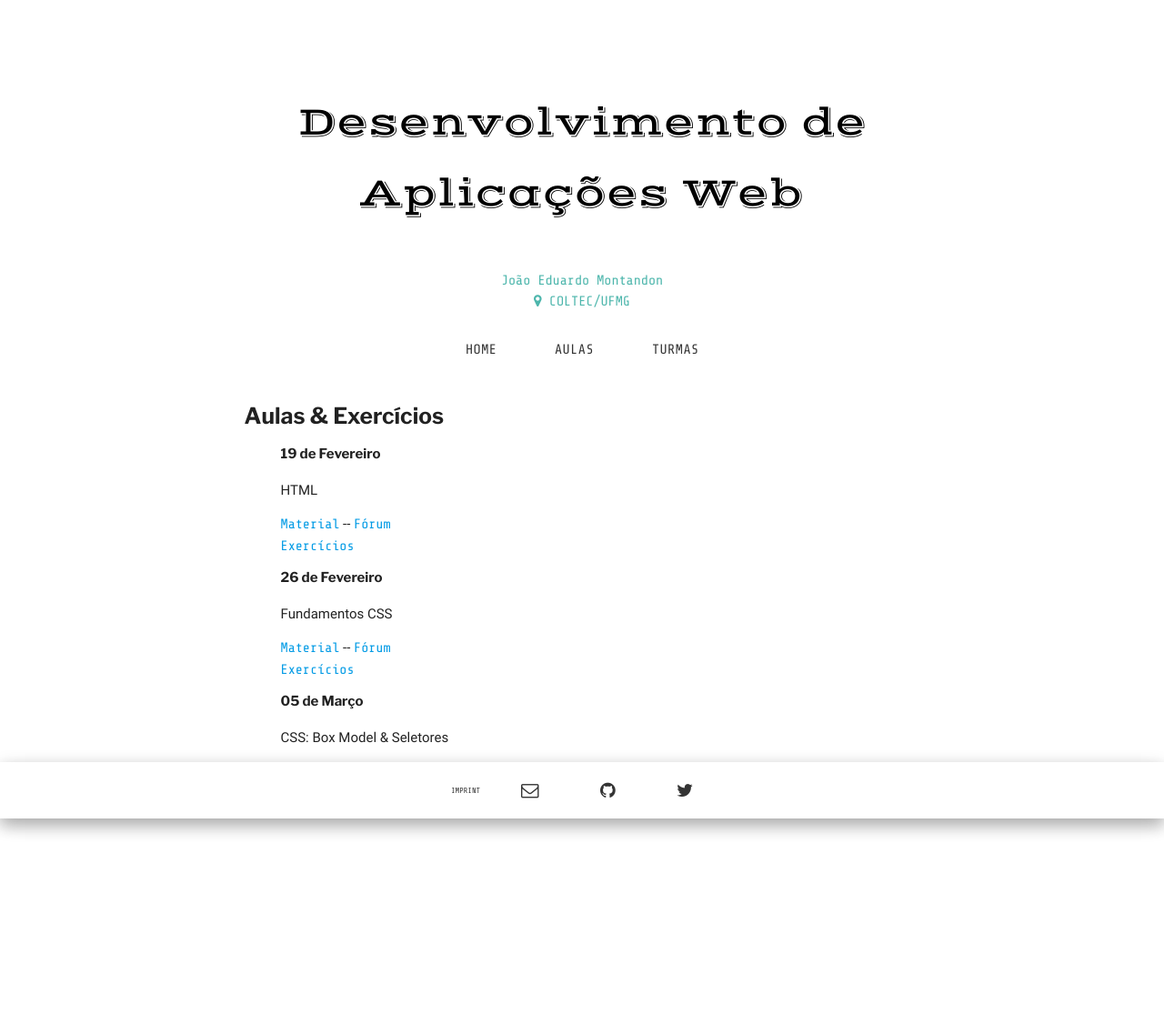
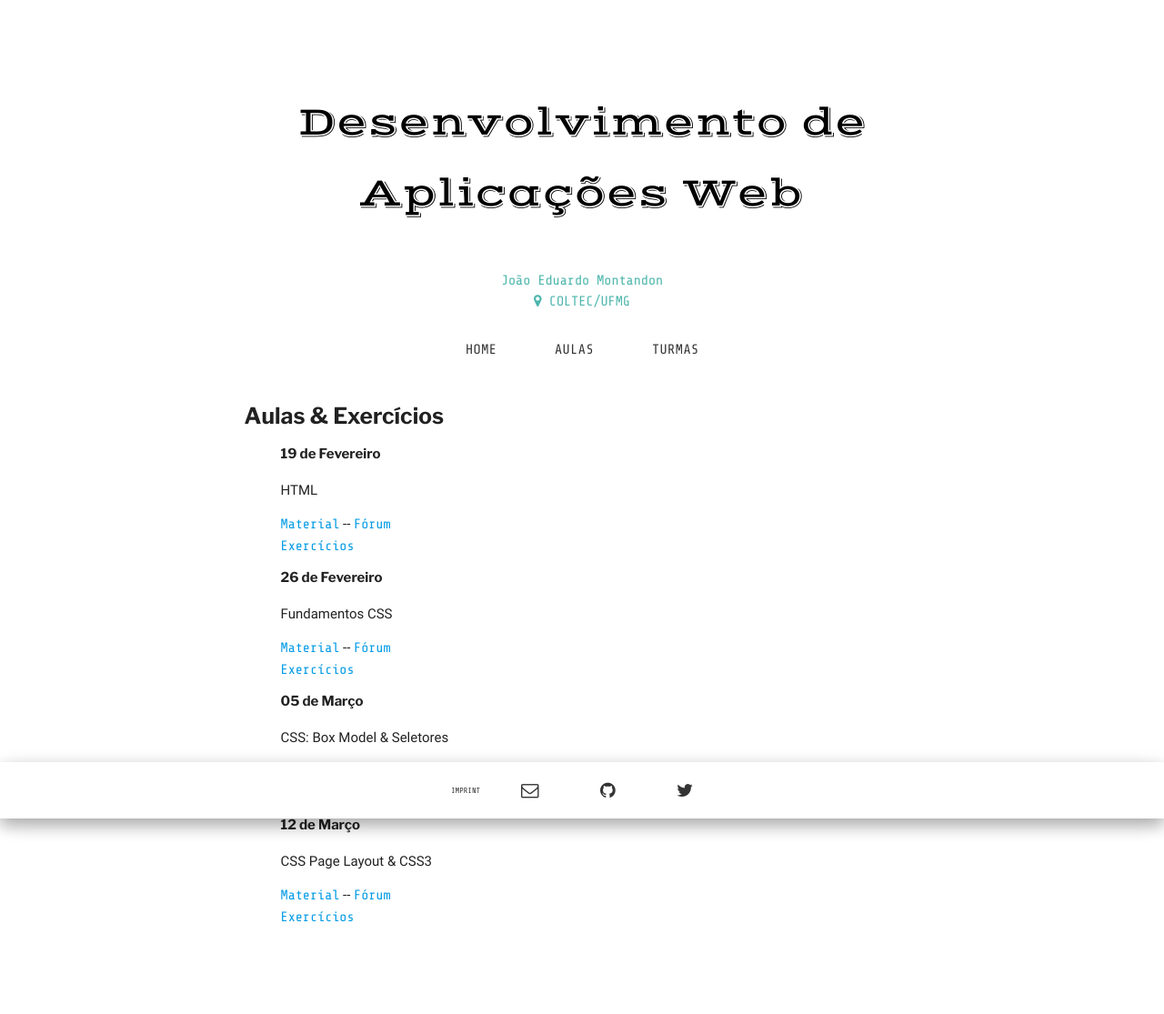
Before and after one commit to COLTEC-DAW/coltec-daw.github.io, a Jekyll site: the page built from classes.html, in a window 1280 px wide. Shown: the whole page at 91% size. Built offline with Jekyll 4.4.1, drawn with Linux system fonts in a browser that asks for light colours; some web fonts are replaced; before the commit the page ends 979 px from its top, so only the background shows below that.

Commit message:
Added March 12th class

```diff
--- a/classes.html
+++ b/classes.html
@@ -29,4 +29,12 @@
             <li><a href="https://github.com/COLTEC-DAW/E02-CSS">Exercícios</a></li>
         </ul>
     </dd>
+     <dd>
+        <h6>12 de Março</h6>
+        <p>CSS Page Layout & CSS3</p>
+        <ul>
+            <li><a href="https://coltec-daw.github.io/Aula-02-CSS/?full#45">Material</a> -- <a href="https://github.com/COLTEC-DAW/Aula-02-CSS/issues">Fórum</a></li>
+            <li><a href="https://github.com/COLTEC-DAW/E03-Galeria-de-Imagens">Exercícios</a></li>
+        </ul>
+    </dd>
 </dl>
```
